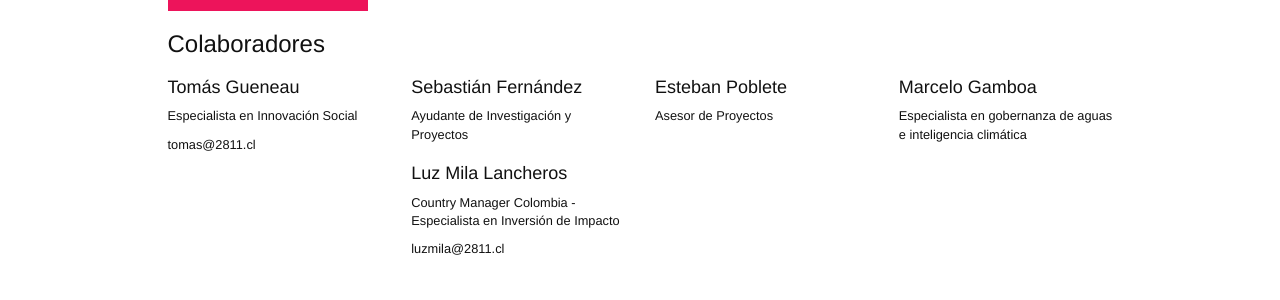
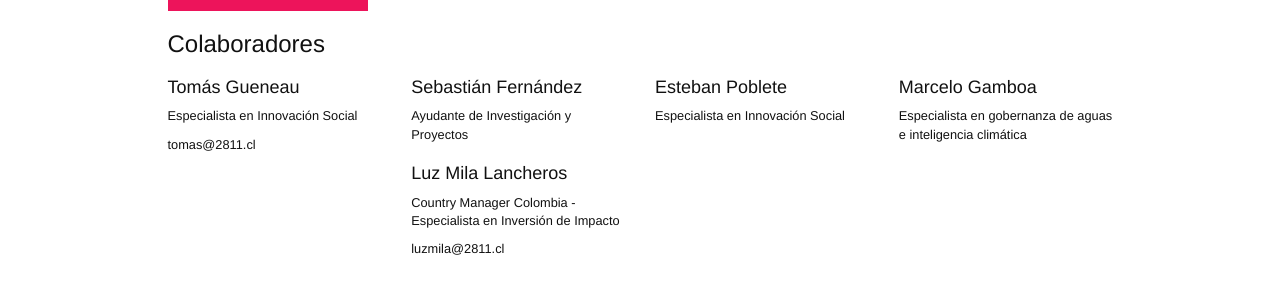
Before and after one commit to 2811Chile/2811Chile.github.io, a Jekyll site: the page built from somos.md, in a window 1280 px wide and 900 px high, scrolled down 1506 px. Shown: the part 152-452 px from the top of the window. Built offline with Jekyll 4.4.1, drawn with Linux system fonts in a browser that asks for light colours; nearby versions of some CDN libraries; some web fonts are replaced.

Commit message:
Updated 06esteban Poblete

```diff
--- a/_colaboradores/06esteban-poblete.markdown
+++ b/_colaboradores/06esteban-poblete.markdown
@@ -1,6 +1,6 @@
 ---
-title: 06Esteban Poblete
+title: 04Esteban Poblete
 date: 2017-11-04 19:36:00 Z
 nombre: Esteban Poblete
-cargo: Asesor de Proyectos
+cargo: 'Especialista en Innovación Social '
 ---
```
